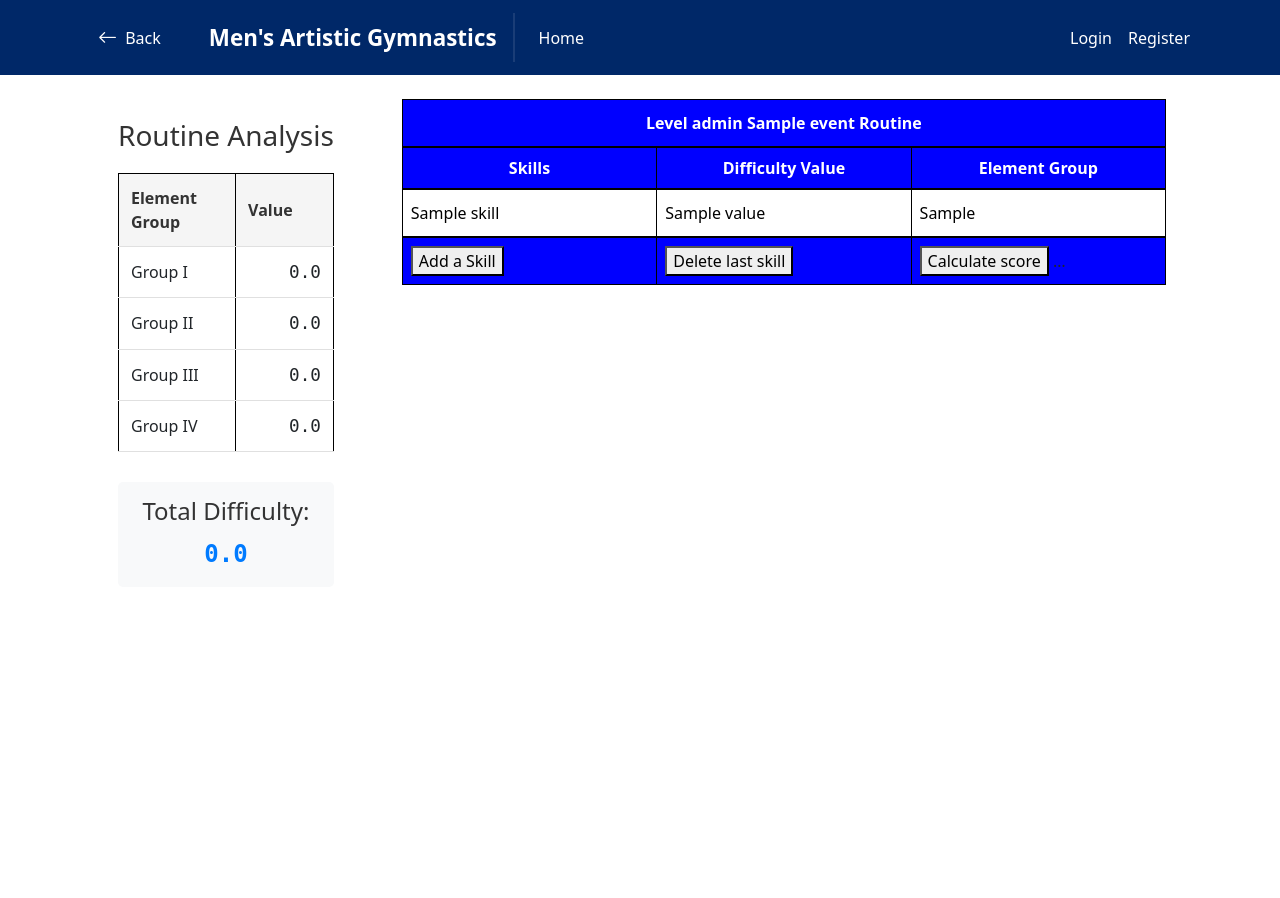
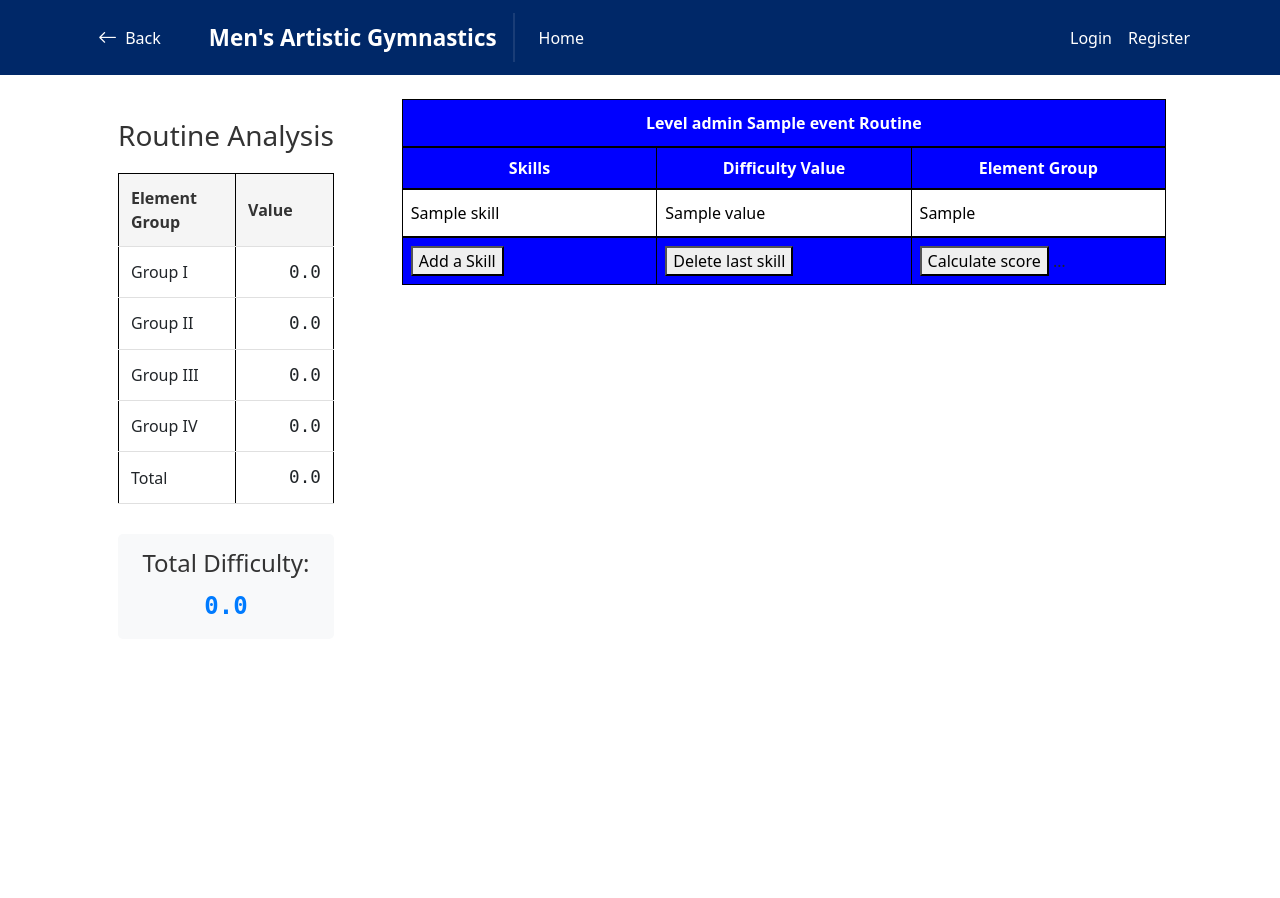
Before and after one commit to notgustavorios/Routine-builder, a Python web app: template myapp/templates/edit_routine.html in a window 1280 px wide. Shown: the top 898 px of the page. Run offline with Jinja, Linux system fonts and the light colour scheme; the template is opened without the code that fills it: most values are stand-ins (such as "Sample title", 1, 10 or a date in 2020); some libraries are stand-ins or nearby versions.

Commit message:
added total score element

```diff
--- a/myapp/static/builder.js
+++ b/myapp/static/builder.js
@@ -892,6 +892,8 @@ function updateRealTimeScoring() {
 
     // Calculate element group values based on level rules
     let elementGroupValues = {};
+    let totalElementGroupValue = 0.0;
+
     Object.entries(groupScores).forEach(([group, value]) => {
         let displayValue = '0.0';
 
@@ -927,7 +929,13 @@ function updateRealTimeScoring() {
 
         elementGroupValues[group] = displayValue;
         $(`#group-${group}-value`).text(displayValue);
+
+        // Add to total element group value
+        totalElementGroupValue += parseFloat(displayValue);
     });
+
+    // Update the total element group value and set background color to light blue
+    $('#total-value').text(totalElementGroupValue.toFixed(1)).css('background-color', '#d0e4ff');
 
     $('#total-difficulty').text(totalDifficulty.toFixed(1));
 }
--- a/myapp/templates/builder.html
+++ b/myapp/templates/builder.html
@@ -69,6 +69,10 @@ NGA Routine Builder
                 <tr>
                     <td>Group IV</td>
                     <td id="group-4-value">0.0</td>
+                </tr>
+                <tr>
+                    <td>Total</td>
+                    <td id="total-value">0.0</td>
                 </tr>
             </tbody>
         </table>
--- a/myapp/templates/edit_routine.html
+++ b/myapp/templates/edit_routine.html
@@ -36,6 +36,10 @@ NGA Routine Builder
                     <tr>
                         <td>Group IV</td>
                         <td id="group-4-value">0.0</td>
+                    </tr>
+                    <tr>
+                        <td>Total</td>
+                        <td id="total-value">0.0</td>
                     </tr>
                 </tbody>
             </table>
--- /dev/null
+++ b/static/builder.js
@@ -0,0 +1,31 @@
+// Function to update the total value based on all element group values
+function updateTotalValue() {
+    // Get all four group values
+    const group1Value = parseFloat(document.getElementById('group-1-value').textContent) || 0;
+    const group2Value = parseFloat(document.getElementById('group-2-value').textContent) || 0;
+    const group3Value = parseFloat(document.getElementById('group-3-value').textContent) || 0;
+    const group4Value = parseFloat(document.getElementById('group-4-value').textContent) || 0;
+
+    // Calculate total
+    const total = group1Value + group2Value + group3Value + group4Value;
+
+    // Update the total value in the table
+    document.getElementById('total-value').textContent = total.toFixed(1);
+}
+
+// Call this function whenever any group value is updated
+// For example, if you have an existing function that updates group values, add this at the end:
+// existingFunctionThatUpdatesGroupValues() {
+//     // ... existing code ...
+//     updateTotalValue();
+// }
+
+// You might also want to call this when the page loads
+document.addEventListener('DOMContentLoaded', function() {
+    // ... existing code ...
+    updateTotalValue();
+});
+
+// If you have event listeners that modify any group values,
+// make sure to call updateTotalValue() after those modifications
+// ... existing code ...
```
